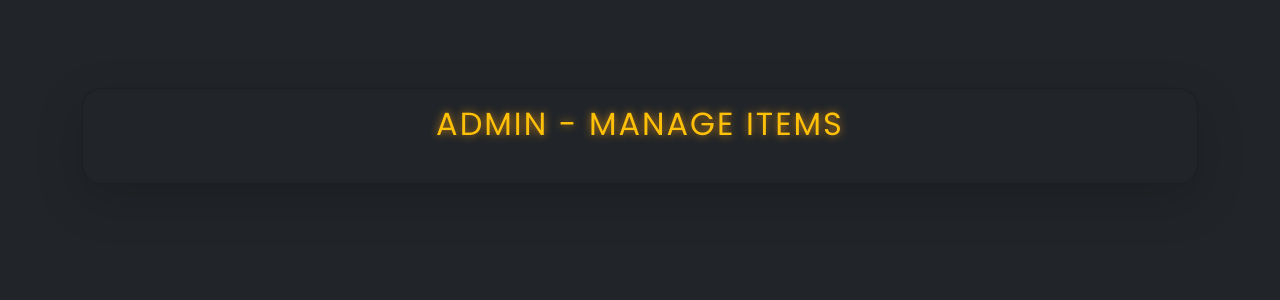
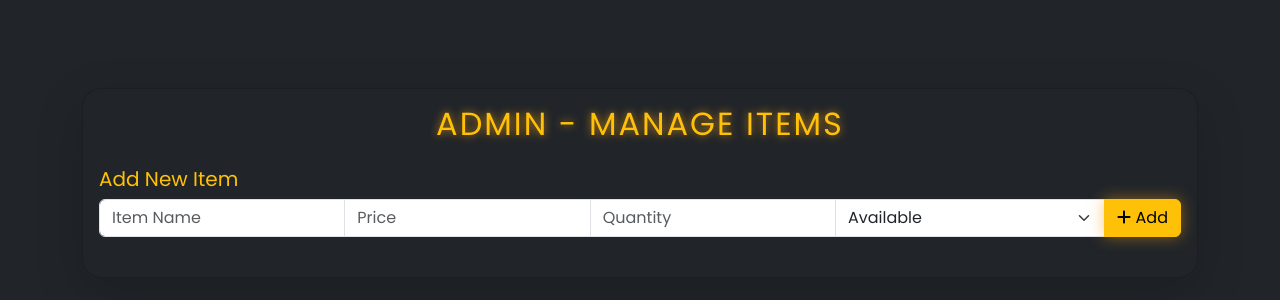
Before and after one commit to Shauryam-singh/Smart-Canteen, a Flask app: page /admin in a window 1280 px wide. Shown: the part 56-356 px from the top of the page. Run offline with Flask 3, Linux system fonts and the light colour scheme; the visitor is signed in with stand-in values (Sample User, id 1); data that the repository does not hold is empty.

Commit message:
Updated admin panel

```diff
--- a/app.py
+++ b/app.py
@@ -27,7 +27,6 @@ def login():
     username = request.form['username']
     password = request.form['password']
 
-    # Connect to the database
     conn = get_db_connection()
     try:
         with conn.cursor() as cursor:
@@ -35,11 +34,8 @@ def login():
             user = cursor.fetchone()
             if user:
                 session['user_id'] = user['id']
-                session['role'] = user['role']  # Store the role in the session
-                if user['role'] == 'admin':
-                    return redirect(url_for('admin'))
-                else:
-                    return redirect(url_for('home'))
+                session['role'] = user['role']
+                return redirect(url_for('admin') if user['role'] == 'admin' else url_for('home'))
     finally:
         conn.close()
 
@@ -50,7 +46,6 @@ def home():
     if 'user_id' not in session or session.get('role') != 'user':
         return redirect(url_for('index'))
 
-    # Connect to the database
     conn = get_db_connection()
     try:
         with conn.cursor() as cursor:
@@ -66,16 +61,12 @@ def order(item_id):
     if 'user_id' not in session:
         return redirect(url_for('index'))
 
-    # Get the values from the form
     quantity = request.form['quantity']
-    pickup_time = request.form.get('pickup_time', None)  # Get the pickup time, defaults to None if not provided
-    order_time = datetime.now().strftime('%Y-%m-%d %H:%M:%S')  # Get the current time for the order
+    pickup_time = request.form.get('pickup_time', None)
+    order_time = datetime.now().strftime('%Y-%m-%d %H:%M:%S')
 
-    # If no pickup_time is provided, set it to the current time
     if not pickup_time:
-        pickup_time = datetime.now().strftime('%H:%M')  # Current time in "HH:MM" format
-
-    print(f"Pickup Time: {pickup_time}, Order Time: {order_time}")  # Debugging output
+        pickup_time = datetime.now().strftime('%H:%M')
 
     conn = get_db_connection()
     try:
@@ -96,8 +87,6 @@ def order(item_id):
                     cursor.execute("UPDATE items SET quantity = %s WHERE id = %s", (new_quantity, item_id))
 
                     conn.commit()
-
-                    # Pass order_time to the template
                     return render_template('order.html', item=item, total_price=total_price, pickup_time=pickup_time, order_time=order_time)
                 else:
                     return "Not enough stock available!"
@@ -117,7 +106,6 @@ def admin():
     if 'user_id' not in session or session.get('role') != 'admin':
         return redirect(url_for('index'))
 
-    # Connect to the database
     conn = get_db_connection()
     try:
         with conn.cursor() as cursor:
@@ -135,11 +123,9 @@ def update_item():
     price = request.form['price']
     quantity = request.form['quantity']
 
-    # Connect to the database
     conn = get_db_connection()
     try:
         with conn.cursor() as cursor:
-            # Update item availability, price, and quantity
             cursor.execute("UPDATE items SET available = %s, price = %s, quantity = %s WHERE id = %s",
                            (availability == '1', price, quantity, item_id))
             conn.commit()
@@ -148,5 +134,35 @@ def update_item():
 
     return redirect(url_for('admin'))
 
+@app.route('/add_item', methods=['POST'])
+def add_item():
+    name = request.form['name']
+    price = request.form['price']
+    quantity = request.form['quantity']
+    availability = request.form['availability']  # Get availability value
+
+    conn = get_db_connection()
+    try:
+        with conn.cursor() as cursor:
+            cursor.execute("INSERT INTO items (name, price, quantity, available) VALUES (%s, %s, %s, %s)",
+                           (name, price, quantity, availability == '1'))  # Convert to boolean
+            conn.commit()
+    finally:
+        conn.close()
+
+    return redirect(url_for('admin'))
+
+@app.route('/delete_item/<int:item_id>', methods=['POST'])
+def delete_item(item_id):
+    conn = get_db_connection()
+    try:
+        with conn.cursor() as cursor:
+            cursor.execute("DELETE FROM items WHERE id = %s", (item_id,))
+            conn.commit()
+    finally:
+        conn.close()
+
+    return redirect(url_for('admin'))
+
 if __name__ == '__main__':
     app.run(debug=True)
--- a/templates/admin.html
+++ b/templates/admin.html
@@ -124,6 +124,22 @@
         <div class="card shadow-lg mt-5 bg-dark text-light animate-fade-in">
             <div class="card-body">
                 <h2 class="card-title text-center text-warning mb-4 glow">Admin - Manage Items</h2>
+
+                <!-- Add New Item Form -->
+                <form method="POST" action="{{ url_for('add_item') }}" class="mb-4">
+                    <h5 class="text-warning">Add New Item</h5>
+                    <div class="input-group mb-2">
+                        <input type="text" name="name" class="form-control" placeholder="Item Name" required>
+                        <input type="number" name="price" class="form-control" placeholder="Price" required>
+                        <input type="number" name="quantity" class="form-control" placeholder="Quantity" required>
+                        <select name="availability" class="form-select">
+                            <option value="1">Available</option>
+                            <option value="0">Unavailable</option>
+                        </select>
+                        <button type="submit" class="btn btn-warning"><i class="fas fa-plus"></i> Add</button>
+                    </div>
+                </form>
+
                 <ul class="list-group">
                     {% for item in items %}
                     <li class="list-group-item d-flex justify-content-between align-items-center text-light mb-2">
@@ -140,14 +156,20 @@
                             </select>
 
                             <!-- Input field for price -->
-                            <input type="number" name="price" value="{{ item.price }}" class="form-control form-control-sm me-2 bg-dark text-light border-warning" placeholder="Price" required>
+                            <input type="number" name="price" value="{{ item.price }}" min="0" step="0.01" class="form-control form-control-sm me-2 bg-dark text-light border-warning" placeholder="Price" required>
 
                             <!-- Input field for quantity -->
-                            <input type="number" name="quantity" value="{{ item.quantity }}" class="form-control form-control-sm me-2 bg-dark text-light border-warning" placeholder="Quantity" required>
+                            <input type="number" name="quantity" value="{{ item.quantity }}" min="0" class="form-control form-control-sm me-2 bg-dark text-light border-warning" placeholder="Quantity" required>
 
                             <!-- Submit button to update item -->
                             <button type="submit" class="btn btn-warning btn-sm"><i class="fas fa-sync-alt"></i> Update</button>
                         </form>
+
+                        <!-- Form to delete item -->
+                        <form method="POST" action="{{ url_for('delete_item', item_id=item.id) }}" class="ms-2">
+                            <button type="submit" class="btn btn-danger btn-sm"><i class="fas fa-trash-alt"></i> Delete</button>
+                        </form>
+
                     </li>
                     {% endfor %}
                 </ul>
```
Also changed, not shown: README.md, canteen.db (deleted).
